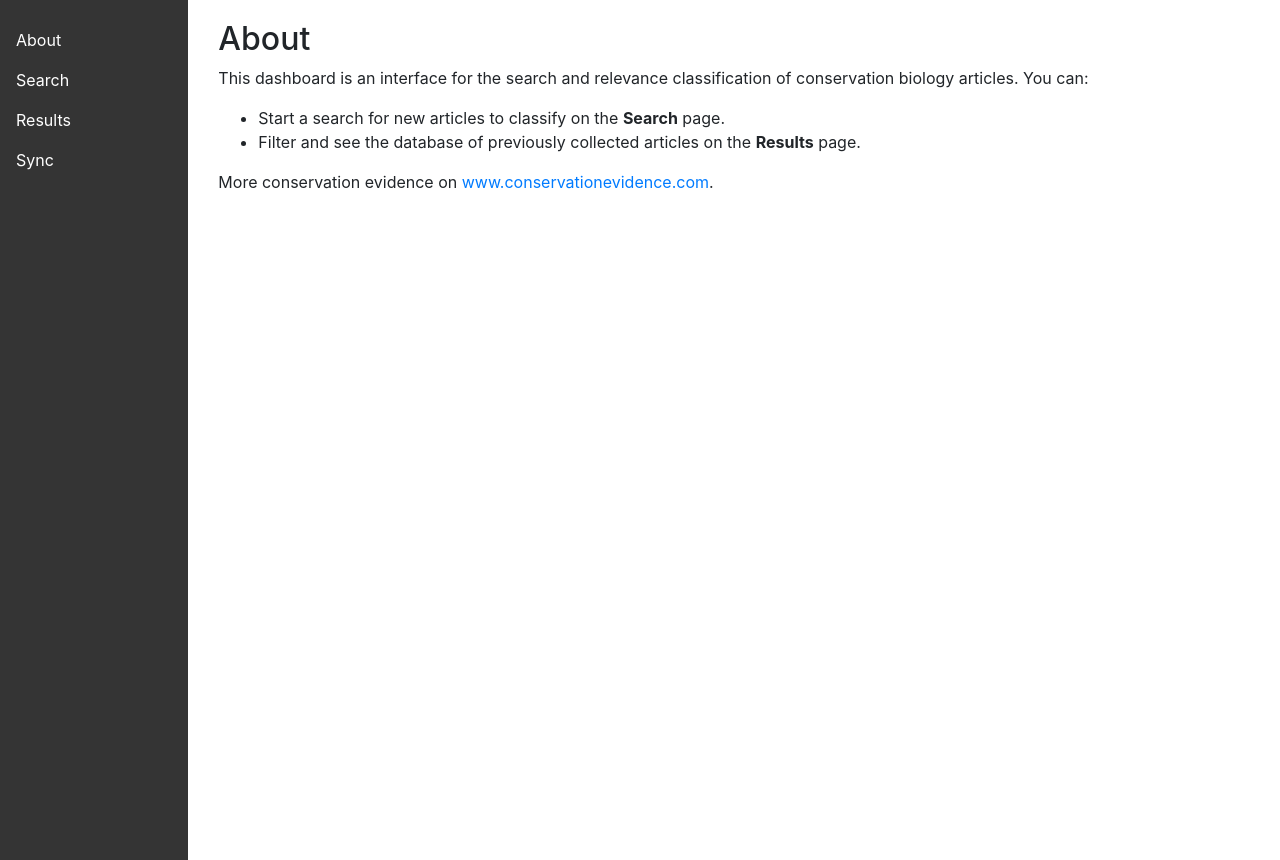
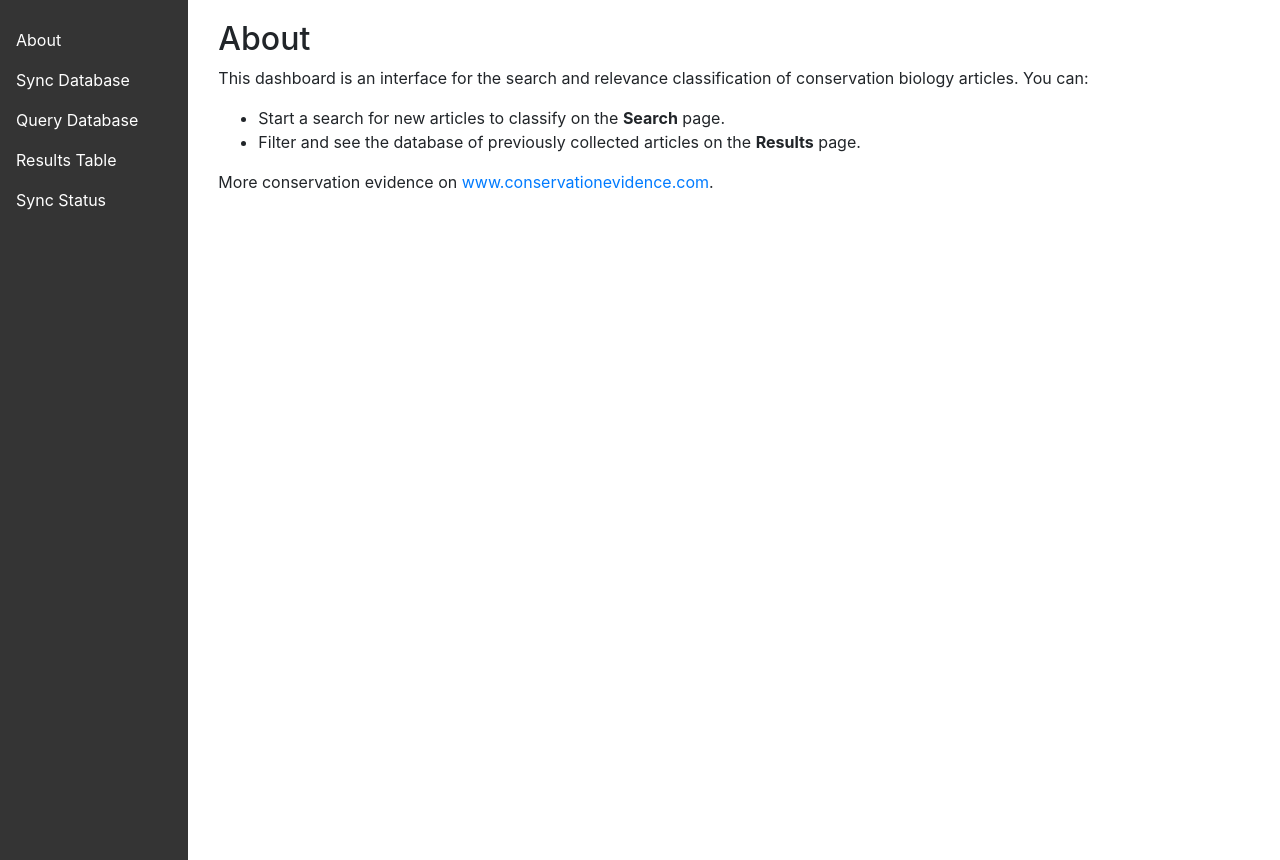
Before and after one commit to M4rukku/conservation_synthesis_github, a Flask app: page / in a window 1280 px wide. Shown: the part 56-916 px from the top of the page. Run offline with Flask 2, Linux system fonts and the light colour scheme; some libraries are stand-ins or nearby versions.

Commit message:
Changed Sidebar Entries

```diff
--- a/sources/frontend/templates/base.html
+++ b/sources/frontend/templates/base.html
@@ -20,9 +20,10 @@
         <div class="col-md-2">
             <nav class="nav flex-column" style="height: 100%; background-color: #343434;" id="sidebar">
                 <a class="nav-link active" href="{{ url_for('index')}}">About</a>
-                <a class="nav-link" href="{{ url_for('search')}}">Search</a>
-                <a class="nav-link" href="{{ url_for('results')}}">Results</a>
-                <a class="nav-link" href="{{ url_for('sync')}}">Sync</a>
+                <a class="nav-link" href="{{ url_for('search')}}">Sync Database</a>
+                <a class="nav-link" href="{{ url_for('results')}}">Query Database</a>
+                <a class="nav-link" href="{{ url_for('results_table')}}">Results Table</a>
+                <a class="nav-link" href="{{ url_for('sync')}}">Sync Status</a>
             </nav>
         </div>
         <div class="col-md-10" style="overflow-y: scroll">
```
